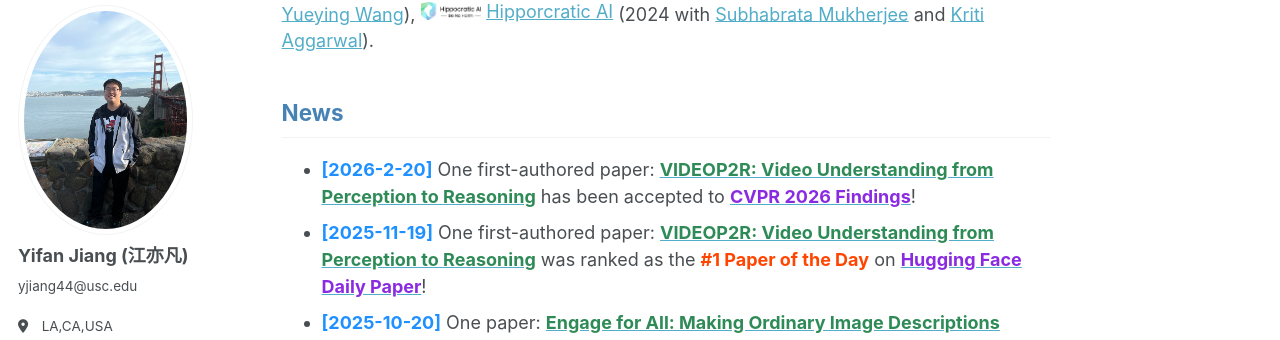
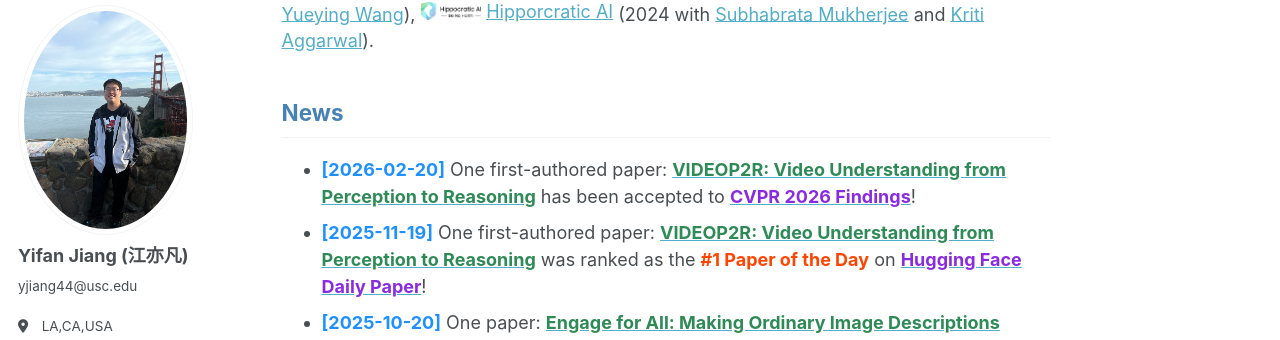
Before and after one commit to yifanJIANG-921/yifanJIANG-921.github.io, a Jekyll site: the page built from _pages/about.md, in a window 1280 px wide and 900 px high, scrolled down 898 px. Shown: the part 101-441 px from the top of the window. Built offline with Jekyll 4.4.1, drawn with Linux system fonts in a browser that asks for light colours; some web fonts are replaced.

Commit message:
Update about.md

```diff
--- a/_pages/about.md
+++ b/_pages/about.md
@@ -21,7 +21,7 @@ I was a research intern at <a href="https://www.amazon.com/gp/video/storefront"
 
 
 ## <span style="color: #4682B4;">News</span>
-- **<span style="color: #1E90FF;">[2026-2-20]</span>** One first-authored paper: [<span style="color: #2E8B57;">**VIDEOP2R: Video Understanding from Perception to Reasoning**</span>](https://arxiv.org/pdf/2511.11113) has been accepted to [<span style="color: #8A2BE2;">**CVPR 2026 Findings**</span>](https://cvpr.thecvf.com/)!
+- **<span style="color: #1E90FF;">[2026-02-20]</span>** One first-authored paper: [<span style="color: #2E8B57;">**VIDEOP2R: Video Understanding from Perception to Reasoning**</span>](https://arxiv.org/pdf/2511.11113) has been accepted to [<span style="color: #8A2BE2;">**CVPR 2026 Findings**</span>](https://cvpr.thecvf.com/)!
 - **<span style="color: #1E90FF;">[2025-11-19]</span>** One first-authored paper: [<span style="color: #2E8B57;">**VIDEOP2R: Video Understanding from Perception to Reasoning**</span>](https://arxiv.org/pdf/2511.11113) was ranked as the <span style="color: #FF4500;">**#1 Paper of the Day**</span> on [<span style="color: #8A2BE2;">**Hugging Face Daily Paper**</span>](https://huggingface.co/papers/date/2025-11-19)!
 - **<span style="color: #1E90FF;">[2025-10-20]</span>** One paper: [<span style="color: #2E8B57;">**Engage for All: Making Ordinary Image Descriptions Appealing Again**!</span>](https://openaccess.thecvf.com/content/ICCV2025/html/Chen_Engage_for_All_Making_Ordinary_Image_Descriptions_Appealing_Again_ICCV_2025_paper.html) has been accepted to [<span style="color: #8A2BE2;">**ICCV 2025**</span>](https://iccv.thecvf.com/virtual/2025/index.html)!
 - **<span style="color: #1E90FF;">[2025-09-18]</span>** One paper: [<span style="color: #2E8B57;">**SRPO: Enhancing multimodal llm reasoning via reflection-aware reinforcement learning**</span>](https://arxiv.org/abs/2506.01713) has been accepted to [<span style="color: #8A2BE2;">**NeurIPS 2025**</span>](https://neurips.cc/)!
```
